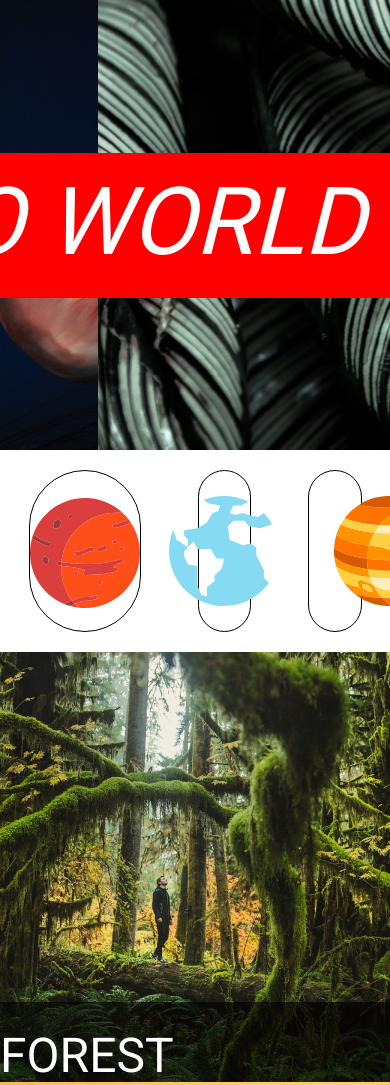
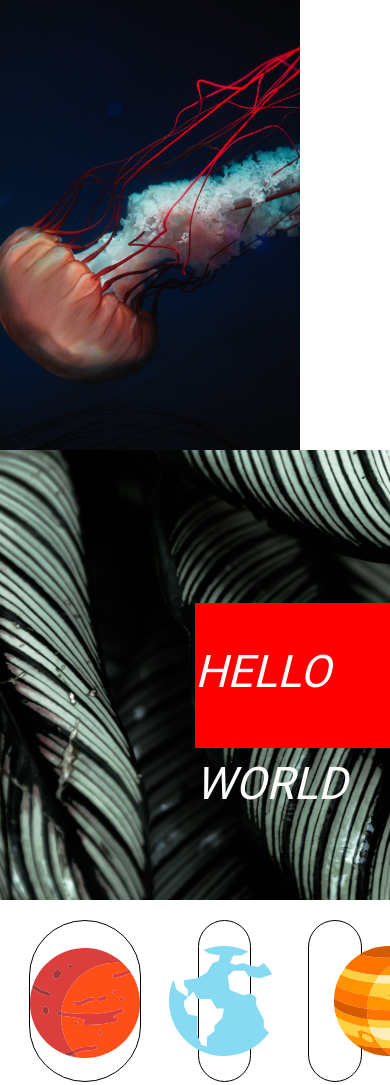
Before and after one commit to Nova5vi7/starter_kit, a website: page app/index.html in a window 390 px wide. Shown: the top 1085 px of the page. Drawn offline with nearby package versions, Linux system fonts and the light colour scheme; files that its build step writes are made by us from their sources.

Commit message:
adaptation

```diff
--- a/app/index.html
+++ b/app/index.html
@@ -22,8 +22,8 @@
       <!--      Контейнер!!!!!!!!!!!!!-->
       <div class="container">
         <div class="block">
-          <div class="block-ziro"></div>
-          <div class="block-one">
+          <div class="block-ziro one"></div>
+          <div class="block-one one">
             <div class="block-two">HELLO WORLD</div>
           </div>
         </div>
--- a/app/styles/main.scss
+++ b/app/styles/main.scss
@@ -17,7 +17,7 @@ body {
 }
 
 .section-one .block {
-  height: 450px;
+  // height: 450px;
   display: flex;
   flex-direction: row;
   justify-content: center;
@@ -55,6 +55,24 @@ body {
     padding-top: 13px;
   }
 }
+
+@media (max-width: 768px) {
+  .section-one {
+    .block {
+      display: flex;
+      flex-direction: column;
+      .block-two {
+        width: 50%;
+        font-size: 45px;
+      }
+      .one {
+        width: 100%;
+        background-repeat: no-repeat;
+      }
+    }
+  }
+}
+
 .section-two .planets {
   display: flex;
   flex-direction: row;
@@ -103,10 +121,19 @@ body {
     }
   }
 }
+
+@media (max-width: 768px) {
+  .section-two {
+    .planets {
+      display: flex;
+      // .planet {
+      //   width: 100%;
+      // }
+    }
+  }
+}
+
 .section-three {
-  //flex-direction: row;
-  //justify-content: center;
-  //height: 860px;
   .nature {
     display: flex;
   }
```
